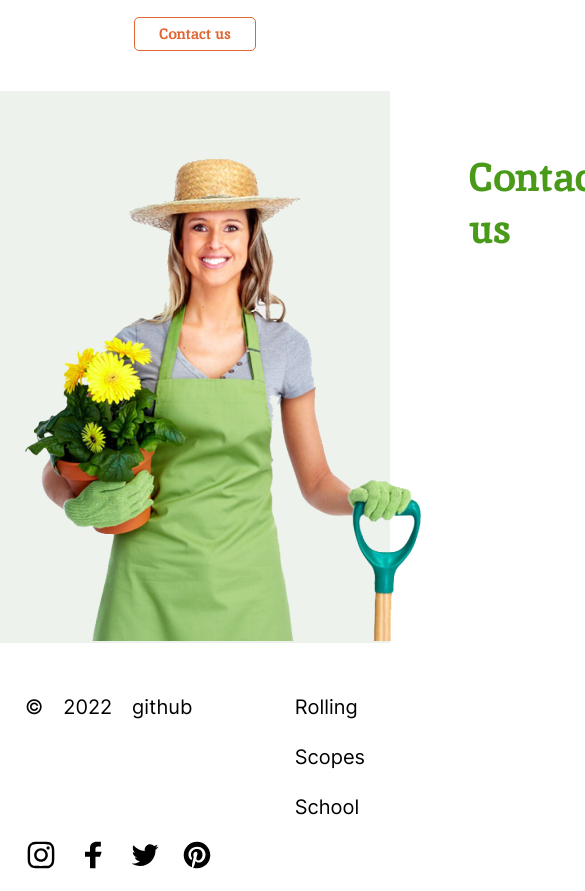
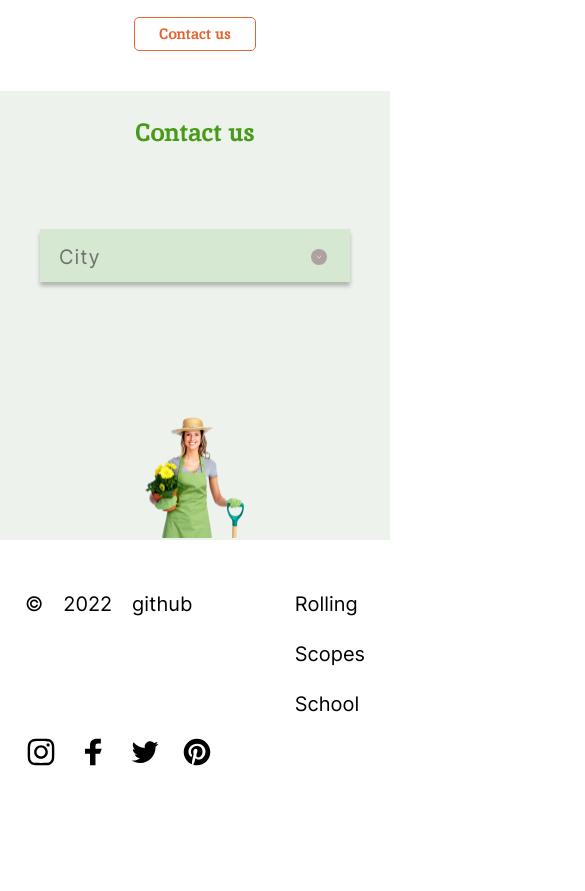
Before and after one commit to Marigza/Plants-layout, a website: page plants/index.html in a window 390 px wide. Shown: the part 4456-5347 px from the top of the page, 585 px wide, since content can reach past the window. After the commit the page ends 5263 px from the top, so only its background shows below. Drawn offline with Linux system fonts and the light colour scheme.

Commit message:
feat: create adaptive layout for contacts section

```diff
--- a/plants/index.html
+++ b/plants/index.html
@@ -160,7 +160,9 @@
     </section>
     <section class="contacts" id="contacts">
       <div class="wrapper contacts__wrapper">
-        <div class="contacts__image"><img src="./assets/contact_woman.png" alt="contacts"></div>
+        <div class="contacts__image">
+          <img class="image-woman" src="./assets/contact_woman.png" alt="contacts">
+        </div>
         <h2 class="contacts__header">Contact us</h2>
         <div class="contacts__locations">
           <div class="location__selection">
--- a/plants/sass/components/_contacts.scss
+++ b/plants/sass/components/_contacts.scss
@@ -6,6 +6,34 @@
   display: flex;
   justify-content: space-between;
   padding-top: 53px;
+  @include media-tablet {
+    flex-direction: column;
+    align-items: center;
+    padding-top: 40px;
+  }
+  @include media-mobile {
+    padding-top: 25px;
+  }
+}
+
+.contacts__image {
+  @include media-tablet {
+    order: 3;
+    padding-left: 20px;
+  }
+  @include media-mobile {
+    padding-left: 0;
+  }
+}
+
+.image-woman {
+  width: 400px;
+  @include media-tablet {
+    width: 200px;
+  }
+  @include media-mobile {
+    width: 100px;
+  }
 }
 
 .contacts__header {
@@ -16,11 +44,26 @@
   color: $color-brand-first;
   margin: 0;
   padding: 7px 0 0 44px;
+  @include media-tablet {
+    padding: 0;
+  }
+  @include media-mobile {
+    font-size: 2.5rem;
+    line-height: 3.3rem;
+  }
 }
 
 .contacts__locations {
   padding-top: 95px;
   width: 450px;
+  @include media-tablet {
+    padding-top: 100px;
+    padding-bottom: 248px;
+  }
+  @include media-mobile {
+    width: 100%;
+    padding: 80px 15px 132px 15px;
+  }
 }
 
 .location__selection {
@@ -35,6 +78,9 @@
     background-color: $color-bg-active;
     box-shadow: none;
     @extend %transition;
+  }
+  @include media-mobile {
+    padding: 8px 23px 5px 19px;
   }
 }
 
```
Also changed, not shown: plants/sass/style.css, 1 other file.
